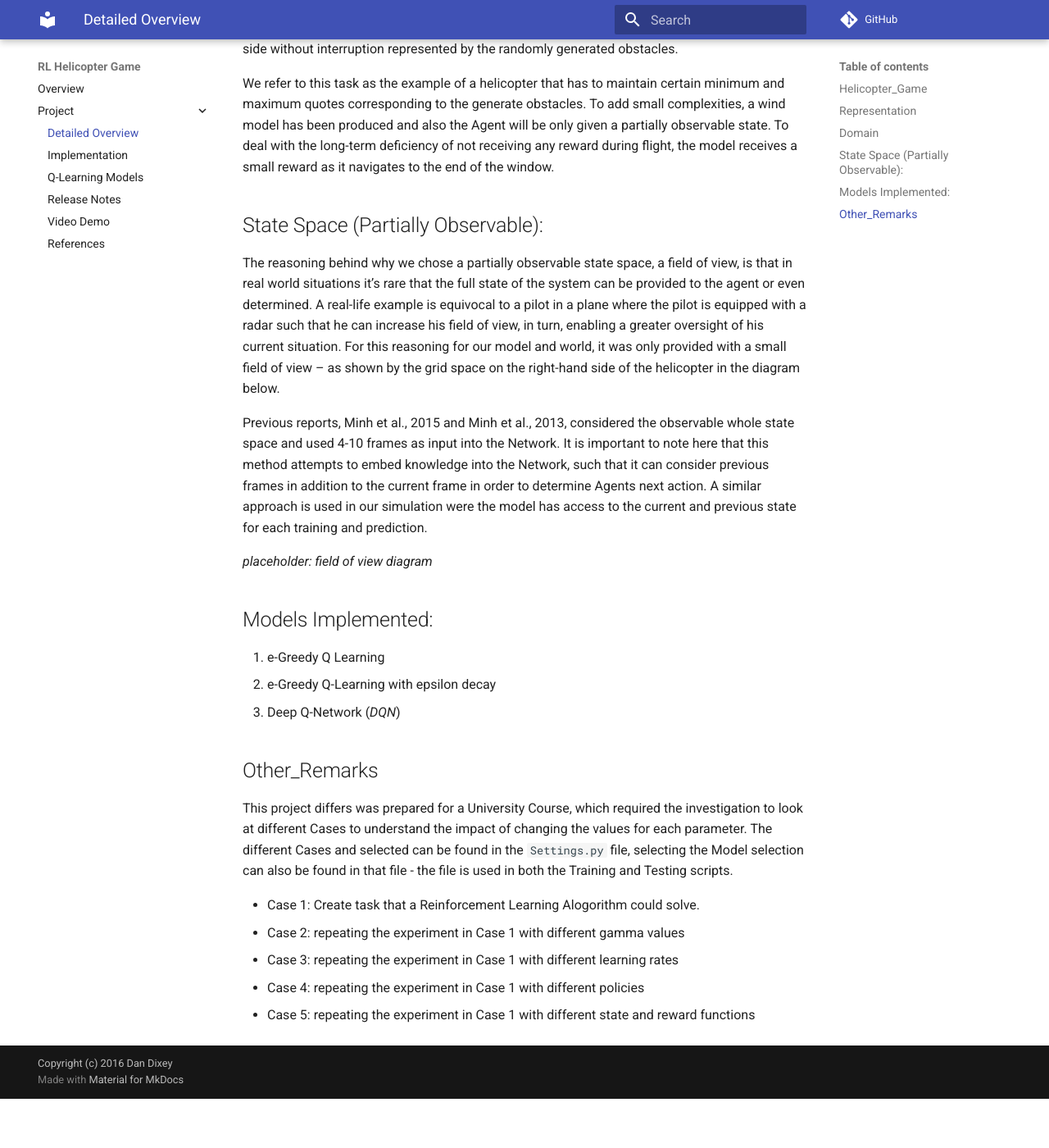
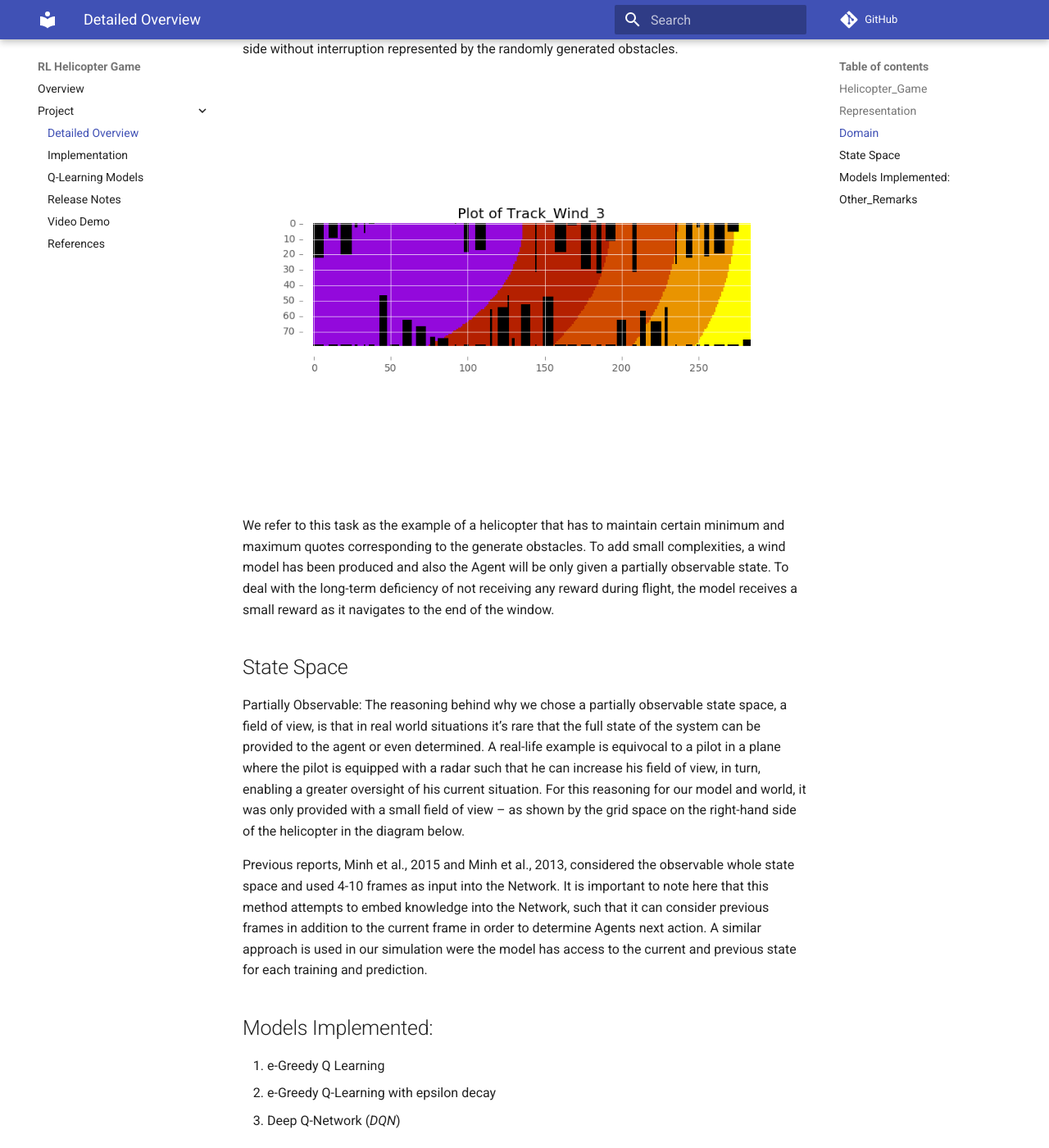
Before and after one commit to AniketGurav/rf_helicopter, an MkDocs documentation site: the page built from docs/docs/project_detail.md, in a window 1280 px wide and 1400 px high, scrolled down 1223 px. Shown: the whole window at 82% size. Built offline with MkDocs 1.6.1 and Material for MkDocs 9.7.7, drawn with Linux system fonts in a browser that asks for light colours; comment, search, counter and statistics services are not loaded; old or Windows-style settings are respelled for this version of MkDocs; before the commit the page ends 2563 px from its top, so only the background shows below that.

```diff
--- a/docs/docs/project_detail.md
+++ b/docs/docs/project_detail.md
@@ -18,15 +18,15 @@
 
 The domain of application is state space environment in which our entity, the “helicopter” will try to self-drive to live as long as possible in the randomly generated path. The environment is created as a matrix of variable size in both its coordinates of length and width. The entity's task is to complete the matrix starting from the left side and tries to travel successfully to the right side without interruption represented by the randomly generated obstacles.
 
+![Image of Track with Wind](img/track_wind.png)
+
 We refer to this task as the example of a helicopter that has to maintain certain minimum and maximum quotes corresponding to the generate obstacles. To add small complexities, a wind model has been produced and also the Agent will be only given a partially observable state. To deal with the long-term deficiency of not receiving any reward during flight, the model receives a small reward as it navigates to the end of the window.
 
-## State Space (Partially Observable):
+## State Space
 
-The reasoning behind why we chose a partially observable state space, a field of view, is that in real world situations it’s rare that the full state of the system can be provided to the agent or even determined. A real-life example is equivocal to a pilot in a plane where the pilot is equipped with a radar such that he can increase his field of view, in turn, enabling a greater oversight of his current situation. For this reasoning for our model and world, it was only provided with a small field of view – as shown by the grid space on the right-hand side of the helicopter in the diagram below.
+Partially Observable: The reasoning behind why we chose a partially observable state space, a field of view, is that in real world situations it’s rare that the full state of the system can be provided to the agent or even determined. A real-life example is equivocal to a pilot in a plane where the pilot is equipped with a radar such that he can increase his field of view, in turn, enabling a greater oversight of his current situation. For this reasoning for our model and world, it was only provided with a small field of view – as shown by the grid space on the right-hand side of the helicopter in the diagram below.
 
 Previous reports, Minh et al., 2015 and Minh et al., 2013, considered the observable whole state space and used 4-10 frames as input into the Network. It is important to note here that this method attempts to embed knowledge into the Network, such that it can consider previous frames in addition to the current frame in order to determine Agents next action. A similar approach is used in our simulation were the model has access to the current and previous state for each training and prediction.
-
-*placeholder: field of view diagram*
 
 ## Models Implemented:
 
```
Also changed, not shown: docs/docs/implementation.md (+2 -0 lines), docs/docs/q-learning.md (+1 -1 lines), docs/docs/img/grid_world.png (added), docs/docs/img/model.png (added), docs/docs/img/track_wind.png (added), docs/site/implementation/index.html, docs/site/index.html, docs/site/mkdocs/search_index.json, docs/site/project_detail/index.html, docs/site/q-learning/index.html, 2 other files.
